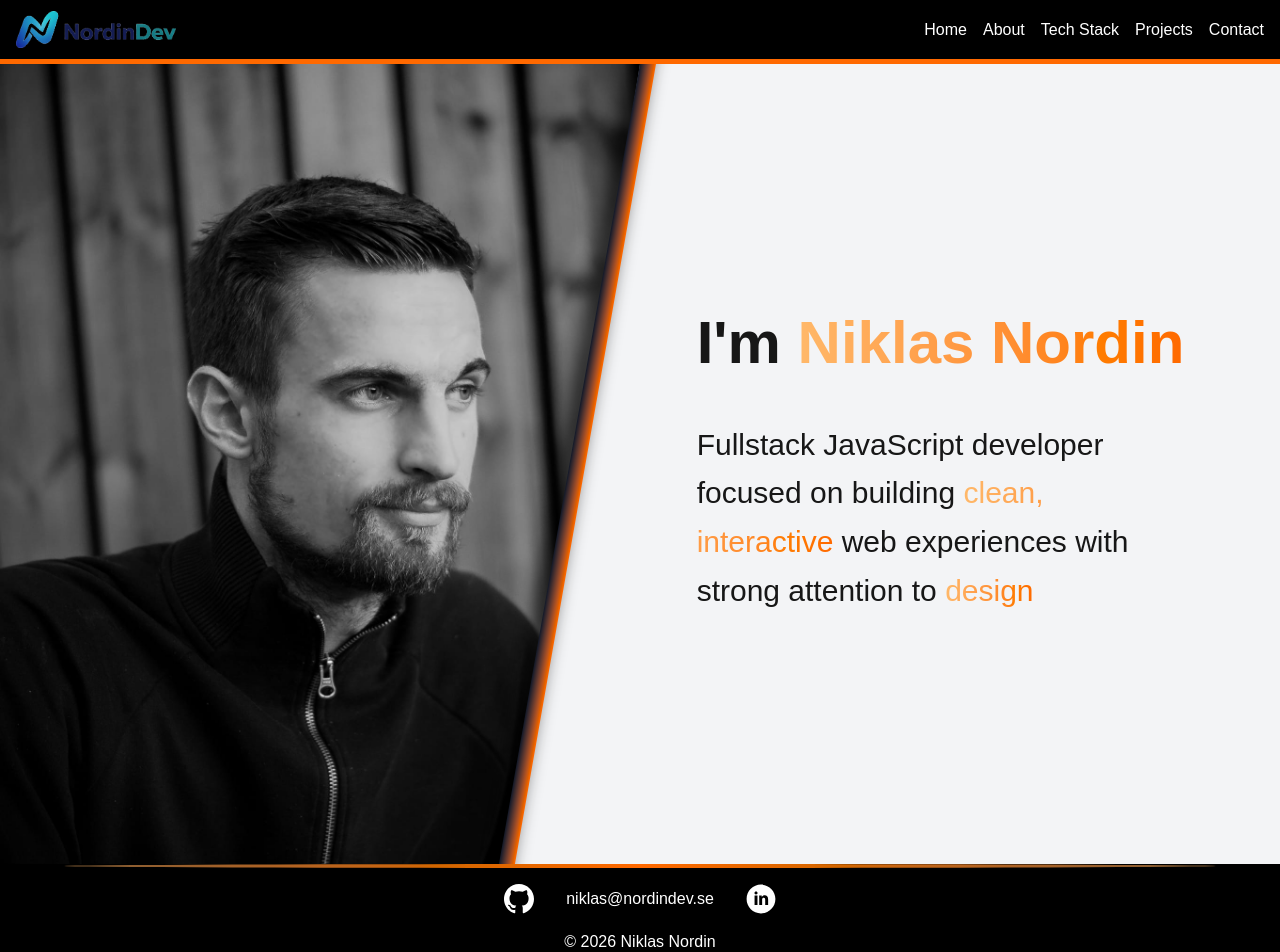
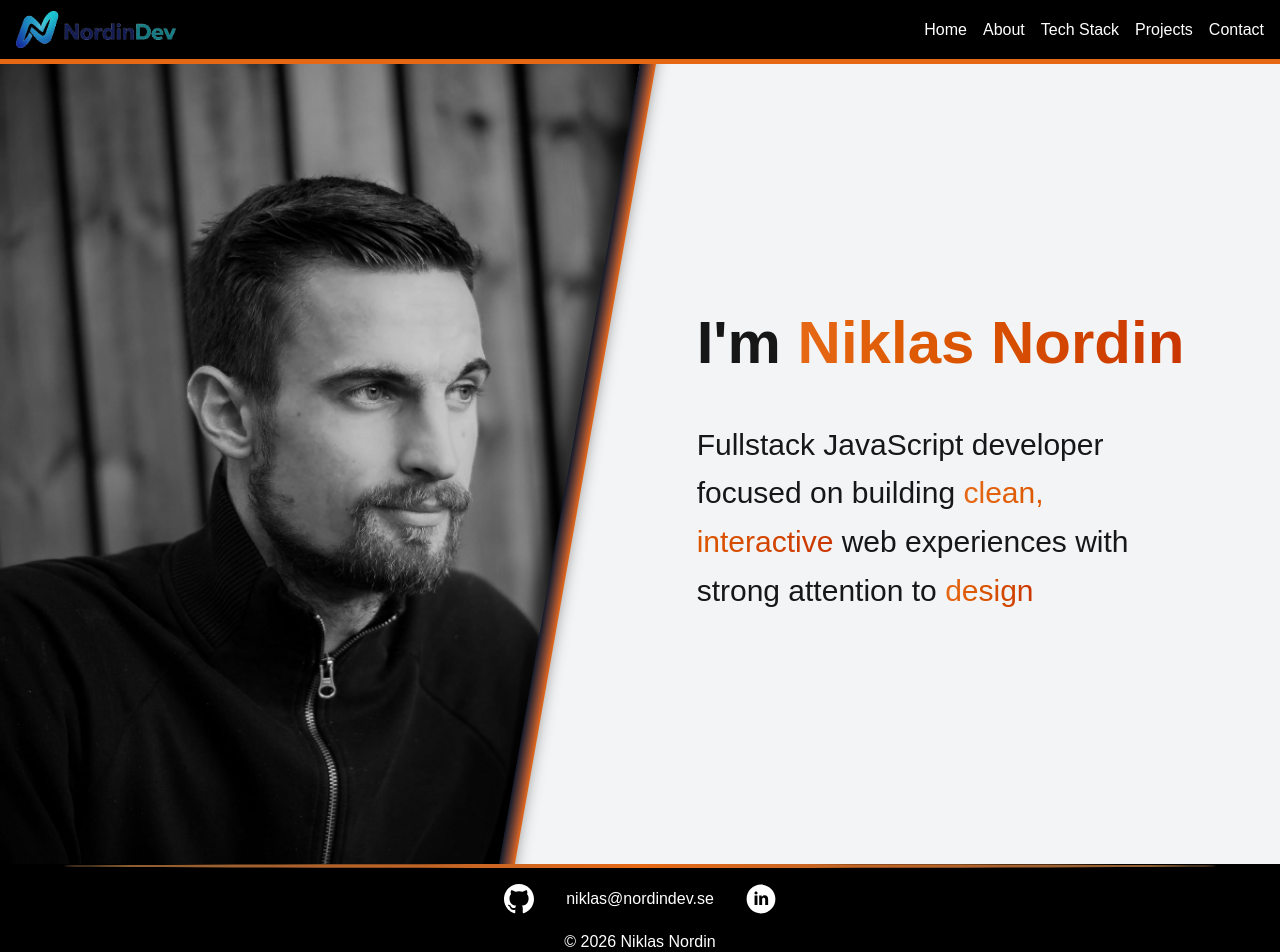
Before and after one commit to Niklas-Nordin/My-Portfolio, a Next.js app: page / in a window 1280 px wide. Shown: the top 952 px of the page. Built offline with nearby package versions, Linux system fonts and the light colour scheme.

Commit message:
Adding color varible to follow wcag

```diff
--- a/app/about/page.tsx
+++ b/app/about/page.tsx
@@ -56,7 +56,7 @@ return (
       <div className="space-y-4 text-center md:text-left">
         <div>
           <h1 className="text-4xl font-bold text-gray-900 dark:text-white">Niklas Nordin</h1>
-          <h2 className="text-2xl text-orange-500 font-medium italic">Fullstack Developer</h2>
+          <h2 className="text-2xl text-brand-orange italic">Fullstack Developer</h2>
         </div>
         <p className="leading-relaxed text-gray-650 dark:text-gray-300">
           I’m Niklas, a {age} years old Fullstack Developer focused on building modern and user friendly applications from database design to responsive user interfaces. My primary stack includes things like JavaScript, TypeScript, React, Next.js, SQL/NoSQL databases and Node.js. I enjoy solving real world problems and creating clean, efficient code that delivers genuine value to users. Outside of programming, I’m driven by creativity and teamwork. You’ll usually find me spending time with my family, cooking, listening to music, playing football or disc golf.
@@ -70,7 +70,7 @@ return (
         {workExperience.map((job) => (
           <li key={job.id} className="flex flex-col gap-4 border-b-[1px] border-gray-400 pb-6">
             <div>
-              <p className="text-orange-500">{job.timeOfEmployment}</p>
+              <p className="text-orange-500 font-bold text-lg">{job.timeOfEmployment}</p>
               <h3 className="font-bold text-xl">{job.title}</h3>
             </div>
             <div className="flex flex-col">
@@ -104,7 +104,7 @@ return (
         {education.map((study) => (
           <li key={study.id} className="flex flex-col gap-4 border-b-[1px] border-gray-400 pb-6">
             <div>
-              <p className="text-orange-500 font-bold">{study.timeForStudies}</p>
+              <p className="text-orange-500 font-bold text-lg">{study.timeForStudies}</p>
               <h3 className="font-bold text-xl">{study.title}</h3>
             </div>
             <div className="flex flex-col">
--- a/app/globals.css
+++ b/app/globals.css
@@ -12,6 +12,8 @@
 }
 
 @theme inline {
+  --color-brand-orange: #E66815;
+
   --color-background: var(--background);
   --color-foreground: var(--foreground);
   --font-sans: var(--font-geist-sans);
--- a/app/page.tsx
+++ b/app/page.tsx
@@ -56,7 +56,7 @@ function Home() {
         >
 
           <div
-            className="absolute h-[150vh] w-[16px] bg-gradient-to-l from-orange-500 to-gray-900 origin-center origin-center"
+            className="absolute h-[150vh] w-[16px] bg-gradient-to-l from-brand-orange to-gray-900 origin-center origin-center"
             style={{
               filter: "drop-shadow(-8px 12px 10px rgba(0, 0, 0, 0.9))"
             }}
@@ -67,13 +67,13 @@ function Home() {
 
       <div className="flex flex-col items-center lg:items-start justify-center w-full lg:w-[45%] lg:ml-[52%] px-8 gap-12 mt-8 lg:mt-0 z-10">
         <h2 className="text-5xl lg:text-6xl font-bold text-center lg:text-left">
-          I'm <span className="bg-gradient-to-r from-orange-300 to-orange-500 bg-clip-text text-transparent">Niklas Nordin</span>
+          I'm <span className="bg-gradient-to-r from-brand-orange to-orange-700 bg-clip-text text-transparent">Niklas Nordin</span>
         </h2>
         <h3 className="w-full text-2xl lg:text-3xl text-center lg:text-left leading-relaxed">
           Fullstack JavaScript developer focused on building{" "}
-          <span className="bg-gradient-to-r from-orange-300 to-orange-500 bg-clip-text text-transparent">clean, interactive</span>{" "}
+          <span className="bg-gradient-to-r from-brand-orange to-orange-700 bg-clip-text text-transparent">clean, interactive</span>{" "}
           web experiences with strong attention to{" "}
-          <span className="bg-gradient-to-r from-orange-300 to-orange-500 bg-clip-text text-transparent">design</span>
+          <span className="bg-gradient-to-r from-brand-orange to-orange-700 bg-clip-text text-transparent">design</span>
         </h3>
       </div>
 
--- a/components/Footer.tsx
+++ b/components/Footer.tsx
@@ -2,7 +2,7 @@ function Footer() {
     const currentYear = new Date().getFullYear()
   return (
     <footer className="flex flex-col items-center justify-center text-white w-full bg-black pb-8 gap-4">
-        <div className="w-[90%] h-1 bg-gradient-to-r from-orange-300/50 via-orange-500 to-orange-300/50 rounded-[50%]"></div>
+        <div className="w-[90%] h-1 bg-gradient-to-r from-orange-300/50 via-brand-orange to-orange-300/50 rounded-[50%]"></div>
         <div className="flex items-center justify-center gap-8">
             <a href=""><img src="./github-icon.svg" alt="Github icon" /></a>
             <a href="mailto:niklas@nordindev.se">niklas@nordindev.se</a>
--- a/components/Navbar.tsx
+++ b/components/Navbar.tsx
@@ -9,12 +9,12 @@ function Navbar() {
   const [isOpen, setIsOpen] = useState(false);
 
   return (
-    <nav className="relative w-full h-16 text-white bg-black flex items-center justify-between px-4 border-b-5 border-orange-500">
+    <nav className="relative w-full h-16 text-white bg-black flex items-center justify-between px-4 border-b-5 border-brand-orange">
       <Link href="/">
         <img className="w-40" src="./NordinDev-logo.png" alt="NordinDev logo" />
       </Link>
 
-      <div className={`flex gap-4 items-center justify-center ${isOpen ? "flex-col gap-8 bg-orange-500 text-xl w-[50%] items-center py-16 absolute right-0 top-0 z-30" : "hidden"} md:flex md:flex-row`}>
+      <div className={`flex gap-4 items-center justify-center ${isOpen ? "flex-col gap-8 bg-brand-orange text-xl w-[50%] items-center py-16 absolute right-0 top-0 z-30" : "hidden"} md:flex md:flex-row`}>
         <Link onClick={() => setIsOpen(false)} href="/">Home</Link>
         <Link onClick={() => setIsOpen(false)} href="/about">About</Link>
         <Link onClick={() => setIsOpen(false)} href="/techstack">Tech Stack</Link>
```
Also changed, not shown: public/hamburger-menu.svg.
